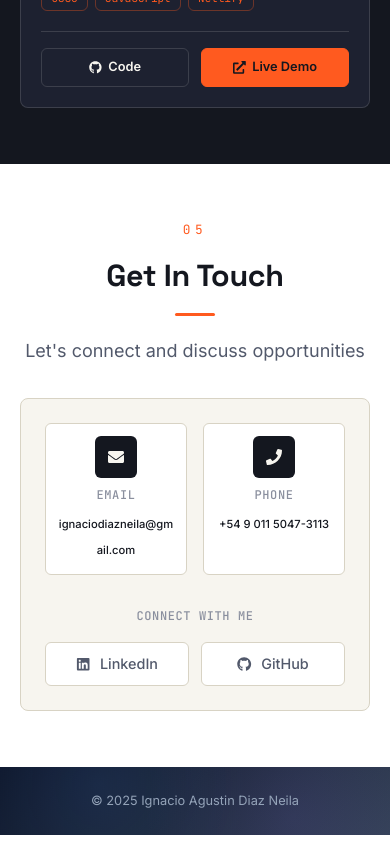
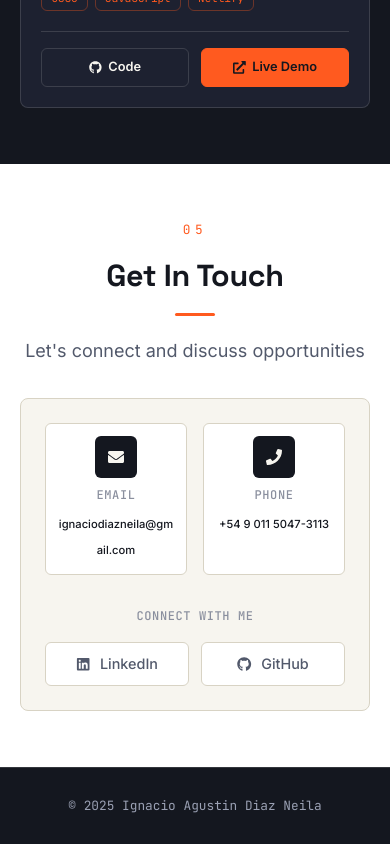
Before and after one commit to IgnacioDN/Portfolio, a React (Vite) app in the folder Portfolio-Project/: page / in a window 390 px wide. Shown: the part 6480-7324 px from the top of the page. Built offline with nearby package versions, Linux system fonts and the light colour scheme.

Commit message:
Refactor footer styles for minimal design

```diff
--- a/Portfolio-Project/src/styles/Footer.css
+++ b/Portfolio-Project/src/styles/Footer.css
@@ -1,34 +1,17 @@
-/* Footer - Minimal Design */
+/* Footer - Minimal */
 .footer {
-  background: linear-gradient(135deg, #0f172a 0%, #1e293b 50%, #334155 100%);
-  color: #e2e8f0;
-  padding: 2rem 0;
-  position: relative;
-  overflow: hidden;
-}
-
-.footer::before {
-  content: '';
-  position: absolute;
-  top: 0;
-  left: 0;
-  right: 0;
-  bottom: 0;
-  background:
-    radial-gradient(circle at 25% 25%, rgba(59, 130, 246, 0.1) 0%, transparent 50%),
-    radial-gradient(circle at 75% 75%, rgba(139, 92, 246, 0.1) 0%, transparent 50%);
-  pointer-events: none;
+  background: var(--ink);
+  color: var(--text-on-dark-muted);
+  padding: 1.75rem 0;
+  border-top: 1px solid var(--line-dark);
 }
 
 .footer-container {
   max-width: 1200px;
   margin: 0 auto;
   padding: 0 2rem;
-  position: relative;
-  z-index: 1;
 }
 
-/* Footer Content */
 .footer-content {
   display: flex;
   justify-content: center;
@@ -37,12 +20,9 @@
 }
 
 .footer-copyright {
-  color: #94a3b8;
-  font-size: 0.9rem;
-}
-
-.footer-copyright p {
-  margin: 0;
+  font-family: var(--font-mono);
+  color: var(--text-on-dark-muted);
+  font-size: 0.8rem;
 }
 
 /* Back to Top Button */
@@ -50,72 +30,37 @@
   position: fixed;
   bottom: 2rem;
   right: 2rem;
-  width: 50px;
-  height: 50px;
-  background: linear-gradient(135deg, #3b82f6, #8b5cf6);
-  color: #ffffff;
+  width: 46px;
+  height: 46px;
+  background: var(--signal);
+  color: var(--ink);
   border: none;
   border-radius: 50%;
   cursor: pointer;
   display: flex;
   align-items: center;
   justify-content: center;
-  font-size: 1.2rem;
-  box-shadow: 0 4px 20px rgba(59, 130, 246, 0.3);
-  transition: all 0.3s ease;
+  font-size: 1.1rem;
+  box-shadow: var(--shadow-lg);
+  transition: transform 0.2s ease;
   z-index: 1000;
 }
 
 .back-to-top:hover {
   transform: translateY(-3px);
-  box-shadow: 0 8px 30px rgba(59, 130, 246, 0.4);
-  background: linear-gradient(135deg, #2563eb, #7c3aed);
 }
 
-.back-to-top:active {
-  transform: translateY(-1px);
-}
-
-/* Responsive Design */
 @media (max-width: 768px) {
-  .footer {
-    padding: 1.5rem 0;
-  }
-
-  .footer-container {
-    padding: 0 1rem;
-  }
-
+  .footer-container { padding: 0 1.25rem; }
   .back-to-top {
-    width: 45px;
-    height: 45px;
+    width: 42px;
+    height: 42px;
     bottom: 1.5rem;
     right: 1.5rem;
-    font-size: 1.1rem;
-  }
-}
-
-@media (max-width: 480px) {
-  .footer-copyright {
-    font-size: 0.8rem;
-  }
-
-  .back-to-top {
-    width: 40px;
-    height: 40px;
-    bottom: 1rem;
-    right: 1rem;
     font-size: 1rem;
   }
 }
 
-/* Accessibility */
 @media (prefers-reduced-motion: reduce) {
-  .back-to-top {
-    transition: none;
-  }
-
-  .back-to-top:hover {
-    transform: none;
-  }
+  .back-to-top:hover { transform: none; }
 }
```
